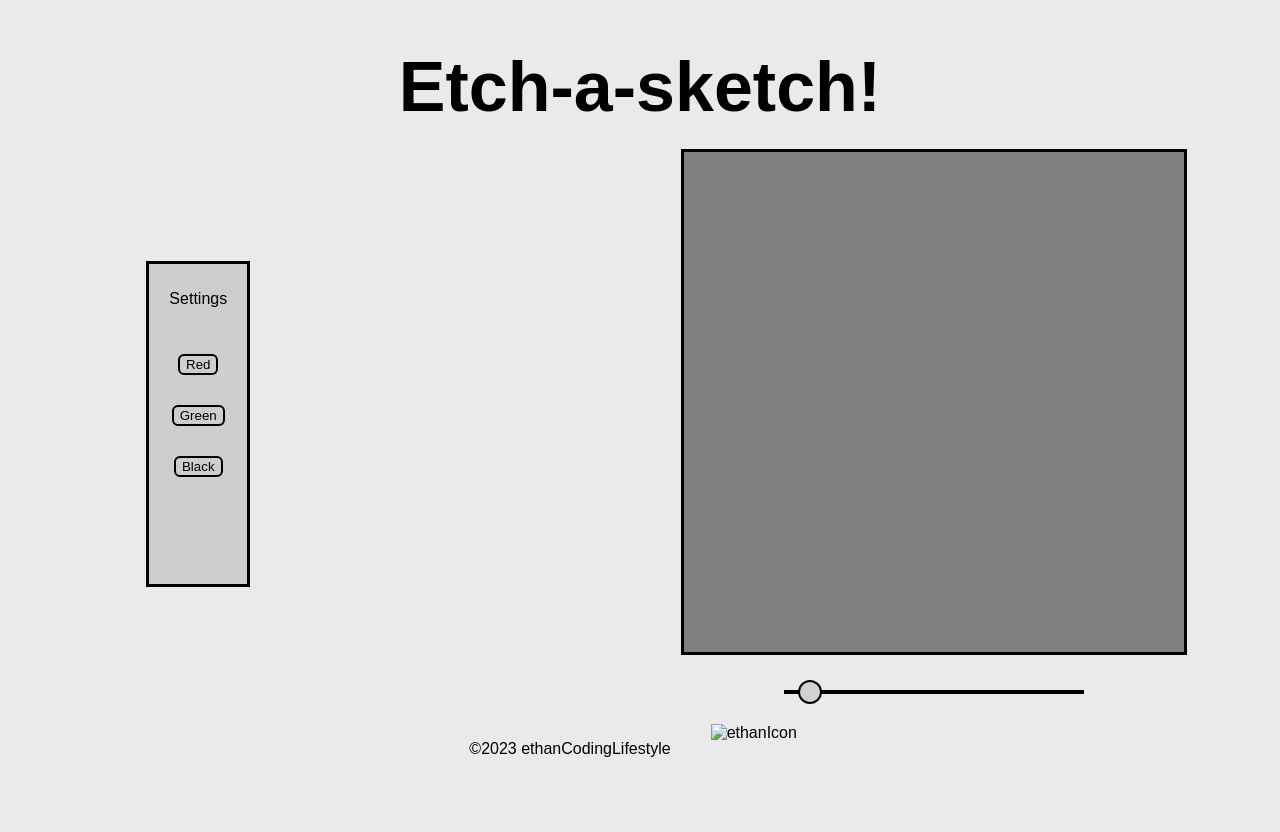
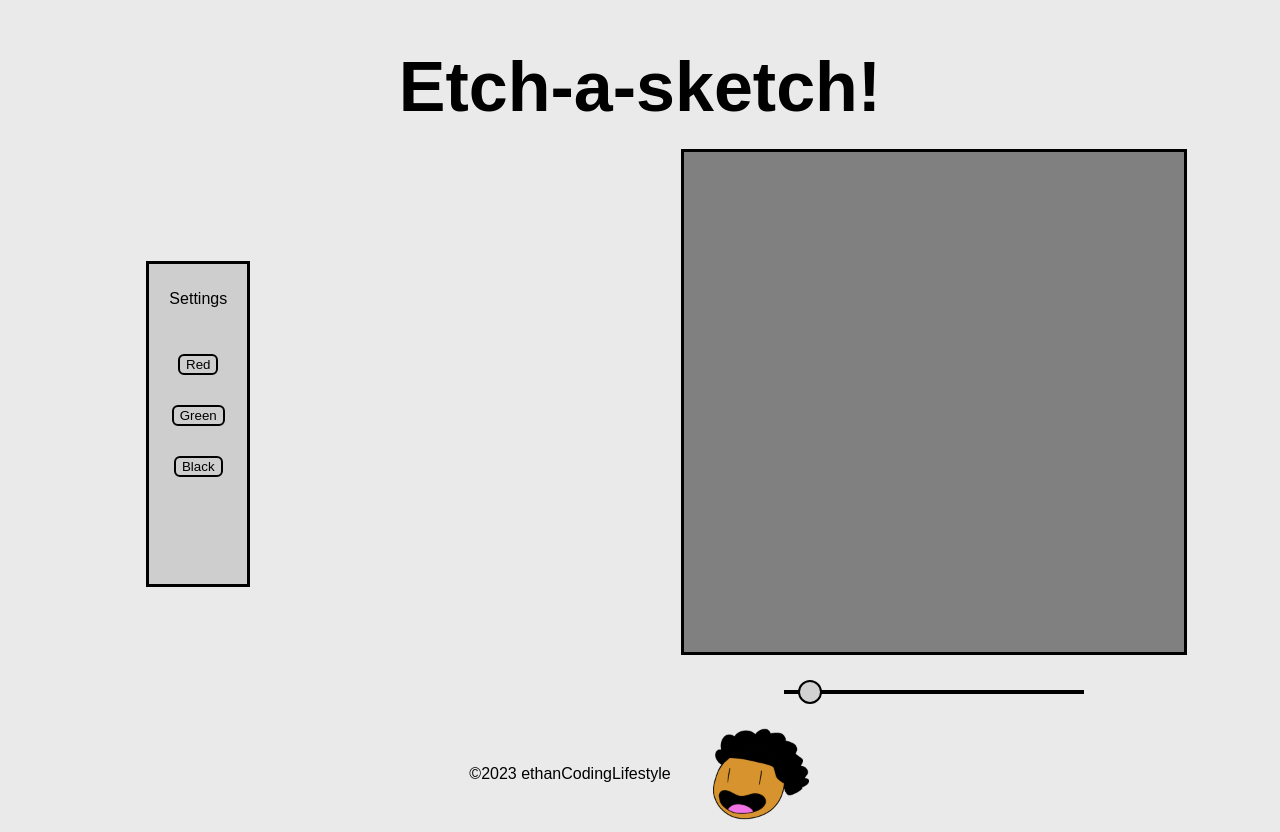
Before and after one commit to ethan-luvisia/etch-a-sketch, a plain HTML site: page index.html in a window 1280 px wide. Before the commit the page ends 800 px from the top, so only its background shows below. Drawn offline with Linux system fonts and the light colour scheme.

Commit message:
Watermark update (Changed Image Source Location)

```diff
--- a/index.html
+++ b/index.html
@@ -30,7 +30,7 @@
         </div>
         <footer class="my-footer">
             <div id="copyright"><p>©2023 ethanCodingLifestyle</p></div>
-            <img src="../../repos/main-images/Ethan-Logo-Square copy.png" alt="ethanIcon">
+            <img src="images/Ethan-Logo-Square-copy-2.png" alt="ethanIcon">
         </footer>
         <script src="scripts/script.js" async defer></script>
     </body>
```
Also changed, not shown: images/Ethan-Logo-Square-copy-2.png (added).
